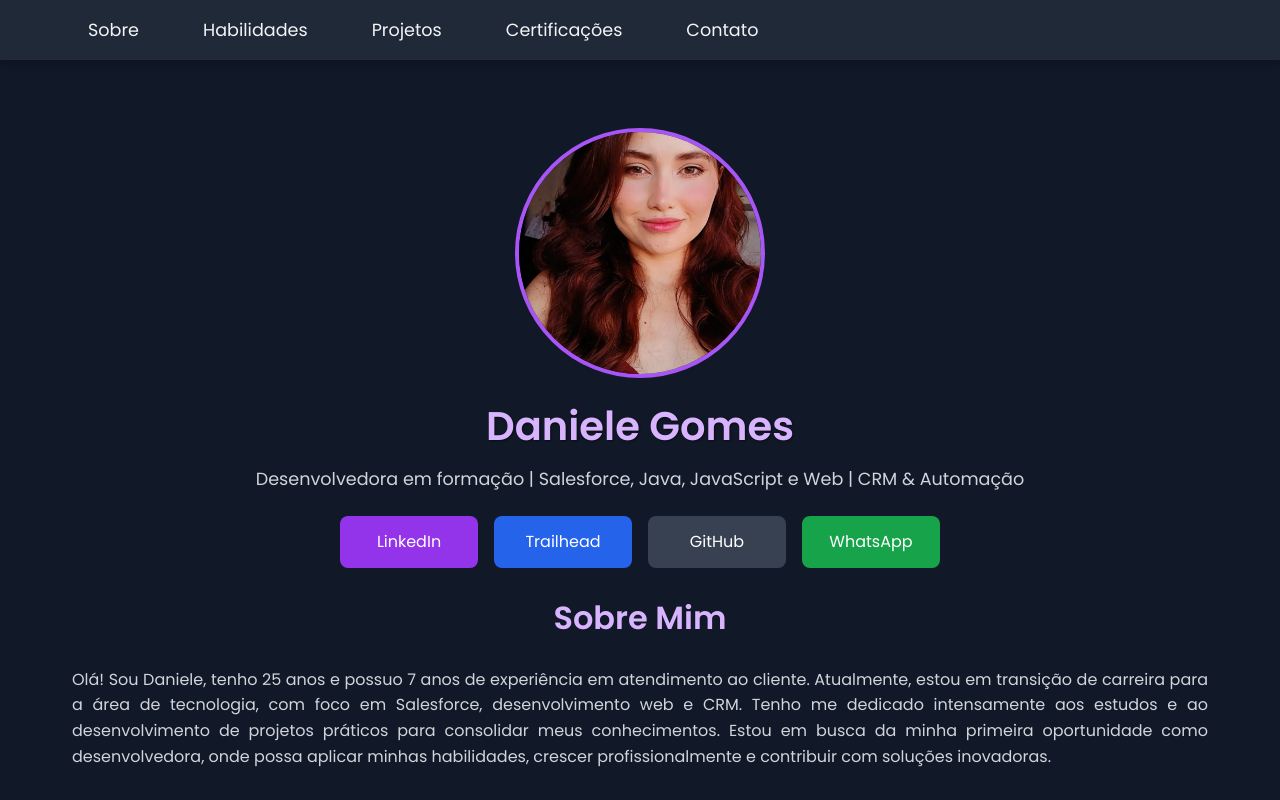
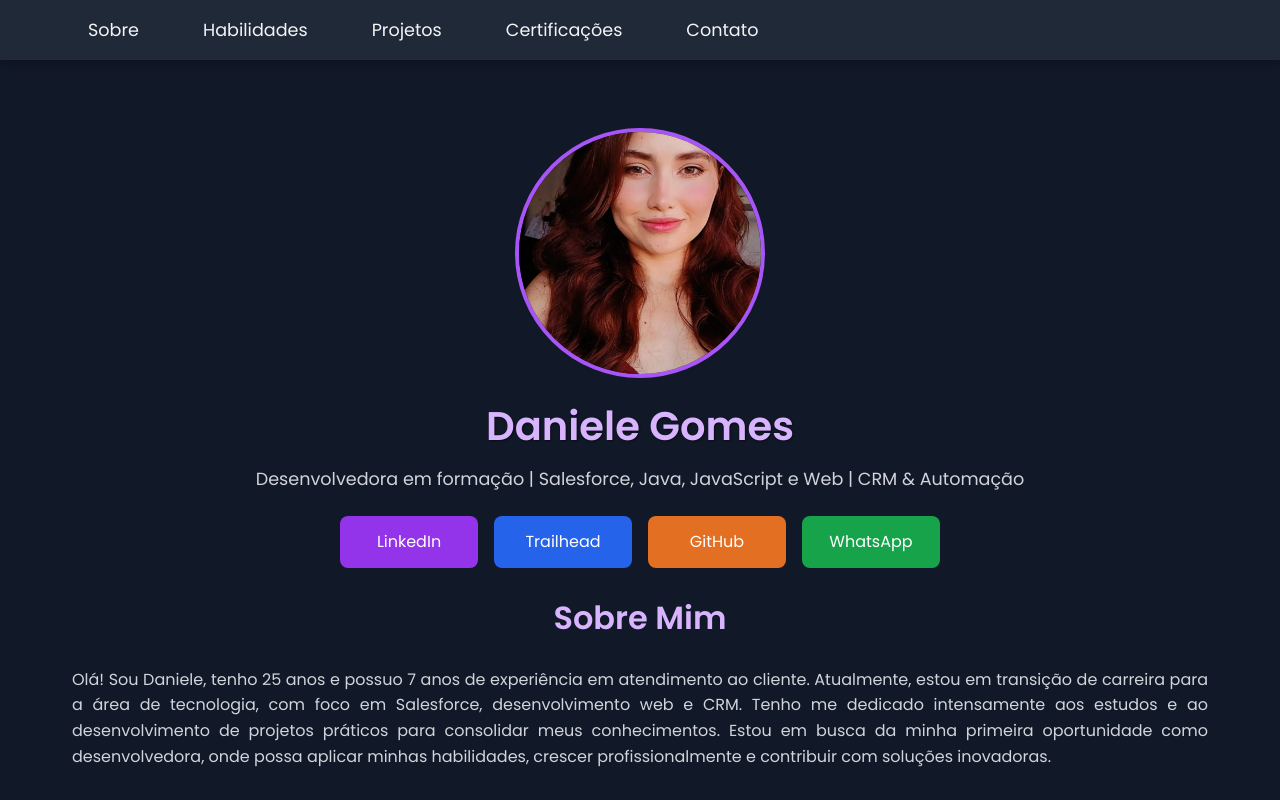
Before and after one commit to daniele2098899/portifolioDaniele, a plain HTML site: page index.html in a window 1280 px wide. Shown: the top 800 px of the page. Drawn offline with Linux system fonts and the light colour scheme.

Commit message:
alterando cor do botão

```diff
--- a/style.css
+++ b/style.css
@@ -140,11 +140,11 @@ header a:nth-child(2):hover {
 }
 
 header a:nth-child(3) {
-  background-color: #374151;
+  background-color: #e36f22;
 }
 
 header a:nth-child(3):hover {
-  background-color: #4b5563;
+  background-color: #9e5d38;
 }
 
 header a:nth-child(4) {
@@ -559,4 +559,6 @@ footer {
     gap: 2rem;
     max-width: 1100px;
   }
+
+
 }
```
